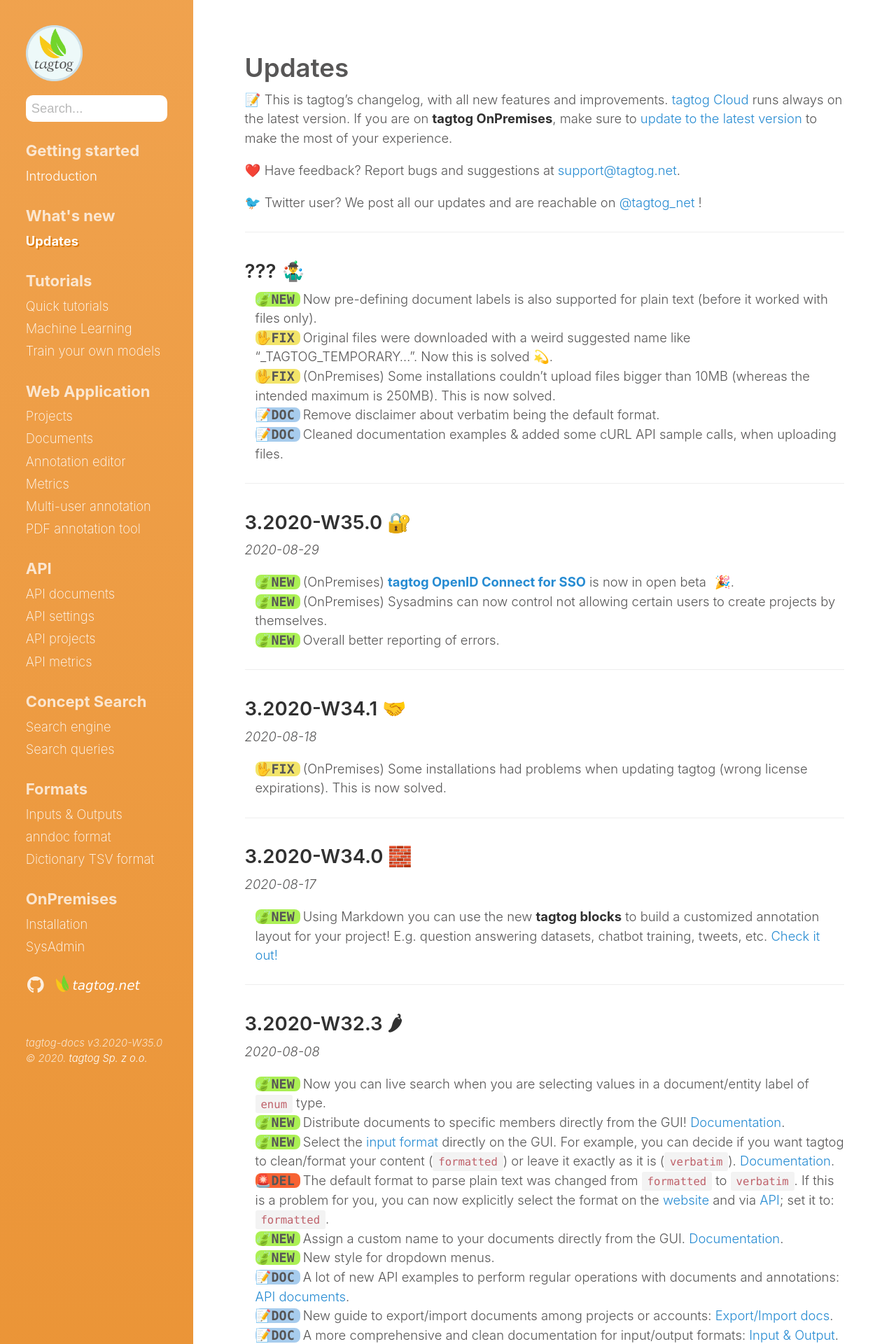
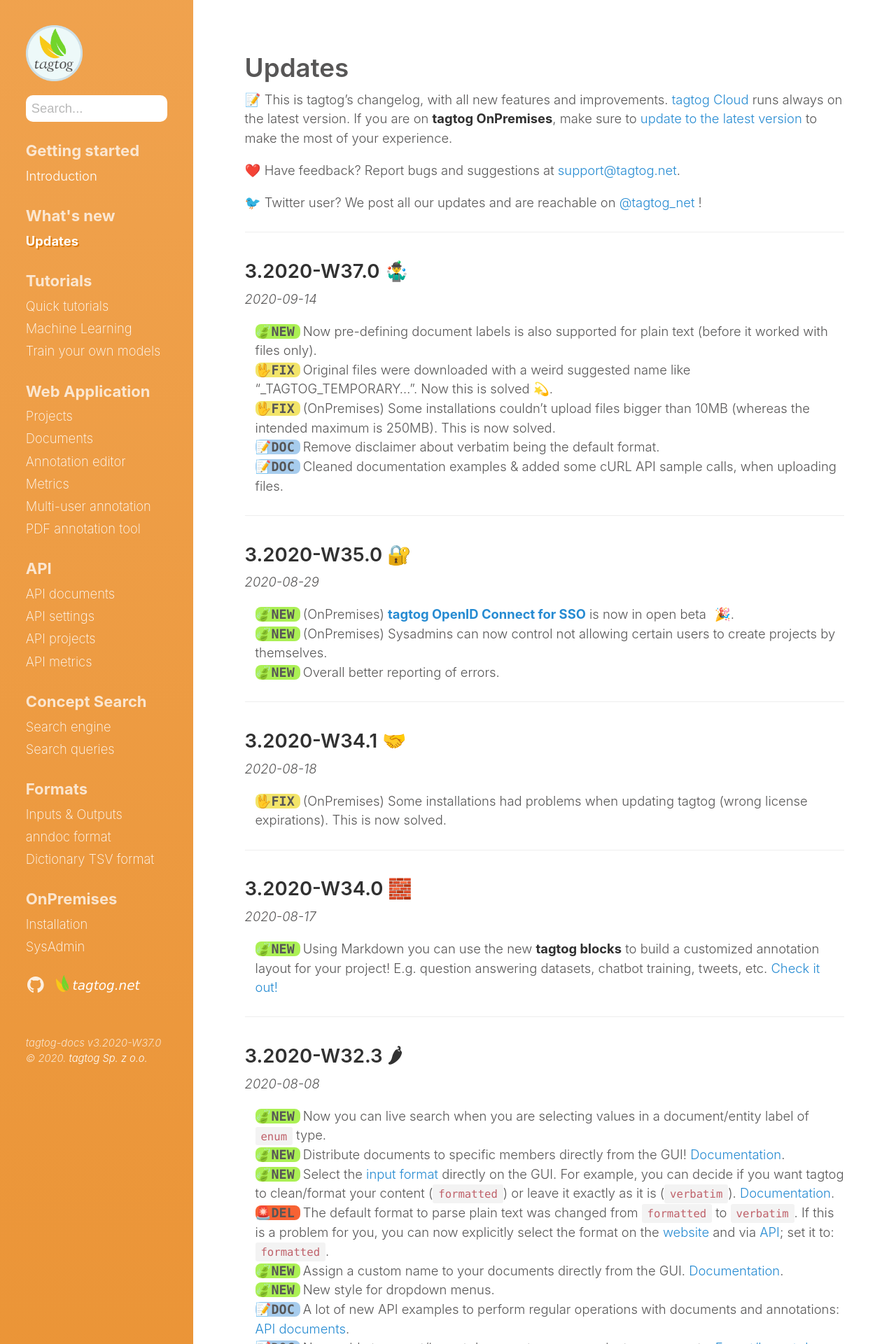
Before and after one commit to tagtogorg/tagtog-doc, a Jekyll site: the page built from updates.md, in a window 1280 px wide. Shown: the top 1920 px of the page at 70% size. Built offline with Jekyll 4.4.1, drawn with Linux system fonts in a browser that asks for light colours; nearby versions of some CDN libraries; emoji names are drawn with the system emoji font; some of the changed text lies outside the part shown.

Commit message:
Bump version: 3.2020-W37.0 🤹‍♂️

```diff
--- a/_config.yml
+++ b/_config.yml
@@ -71,7 +71,7 @@ plugins:
   - jemoji
 
 # Custom vars
-version: 3.2020-W35.0
+version: 3.2020-W37.0
 sidebar_home_link: true
 search_page: false
 # sidebar_blog_link:  '/blog'   # By default, your home page is your blog
--- a/updates.md
+++ b/updates.md
@@ -14,7 +14,8 @@ notoc: true
 
 ---
 
-## ??? 🤹‍♂️
+## 3.2020-W37.0 🤹‍♂️
+_2020-09-14_
 
 <ul class="updates">
   <li class="new"><span markdown="1">Now pre-defining document labels is also supported for plain text (before it worked with files only).</span></li>
```
Also changed, not shown: 1 other file.
